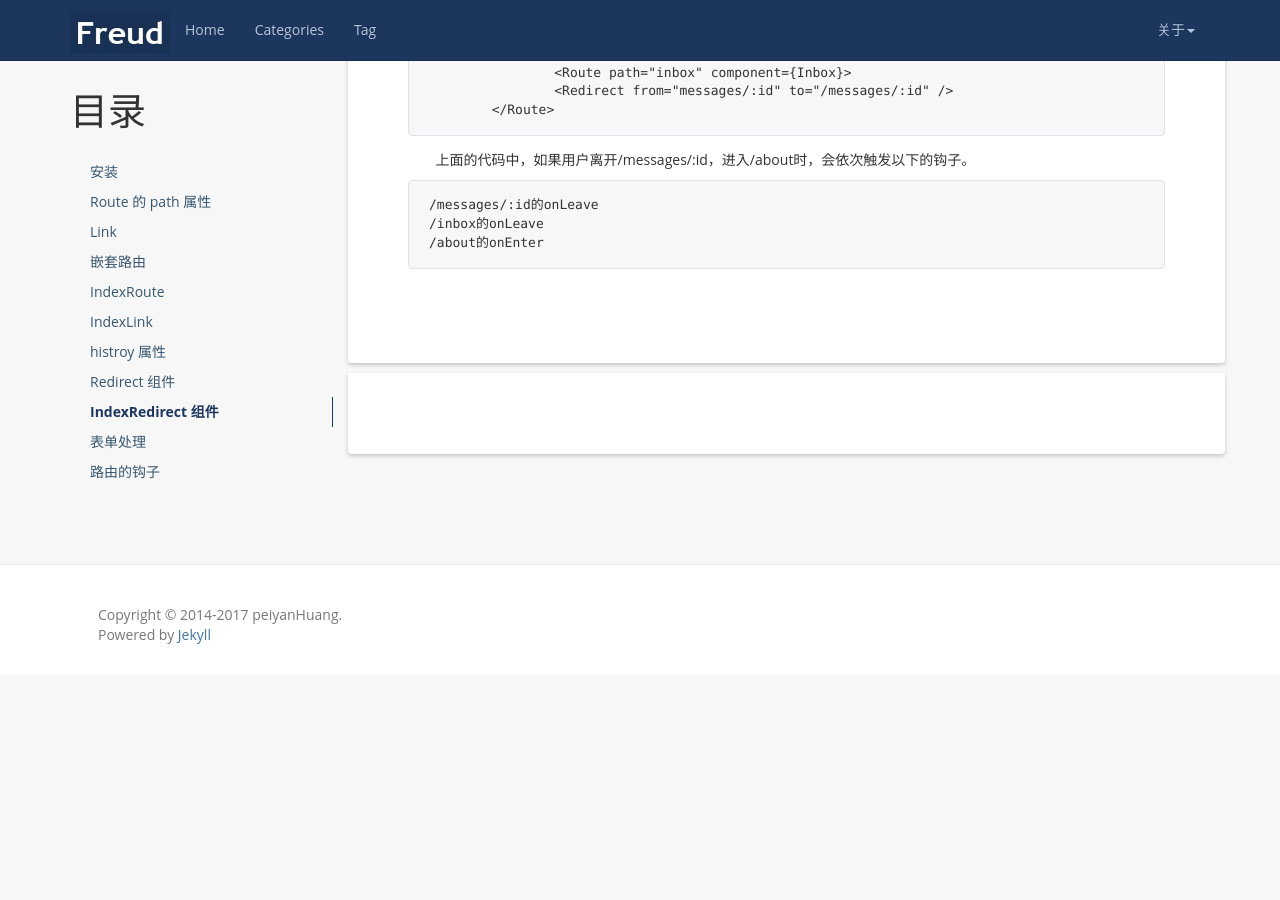
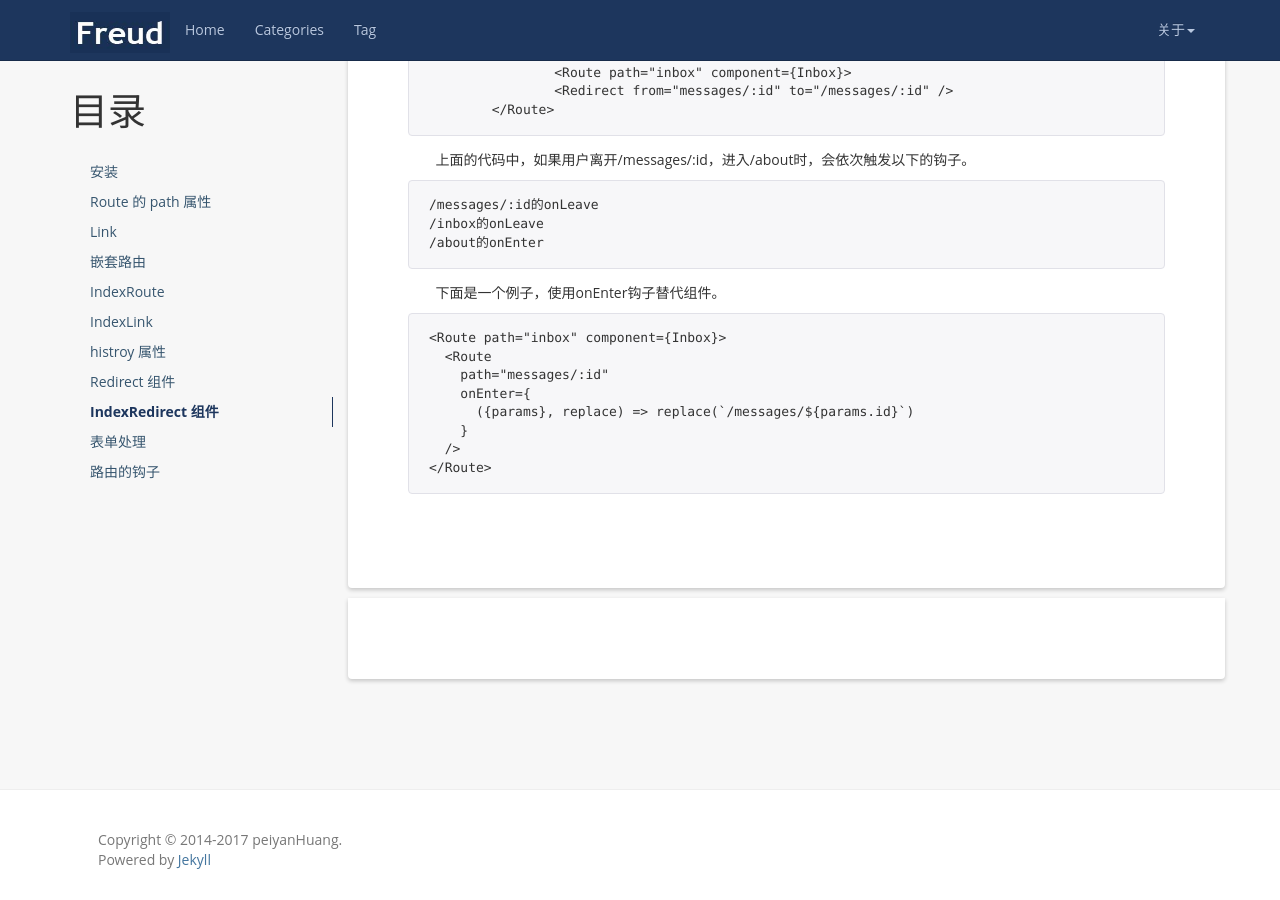
Before and after one commit to peiyanhuang/MyBlog, a Jekyll site: the page built from _posts/2017-01-17-React-Router.md, in a window 1280 px wide and 900 px high, scrolled down 8170 px. Built offline with Jekyll 4.4.1, drawn with Linux system fonts in a browser that asks for light colours; before the commit the page ends 8845 px from its top, so only the background shows below that.

```diff
--- a/_posts/2017-01-17-React-Router.md
+++ b/_posts/2017-01-17-React-Router.md
@@ -398,3 +398,14 @@ history属性，一共可以设置三种值。
 	/messages/:id的onLeave
 	/inbox的onLeave
 	/about的onEnter
+
+下面是一个例子，使用onEnter钩子替代<Redirect>组件。
+
+	<Route path="inbox" component={Inbox}>
+	  <Route
+	    path="messages/:id"
+	    onEnter={
+	      ({params}, replace) => replace(`/messages/${params.id}`)
+	    }
+	  />
+	</Route>
```
Also changed, not shown: _posts/2016-10-07-webpack(2).md (+1 -3 lines), _posts/2016-10-07-webpack-err.md (+1 -0 lines), _posts/2017-01-18-webpack-hash-chunkhash.md (added, +72 -0 lines).
